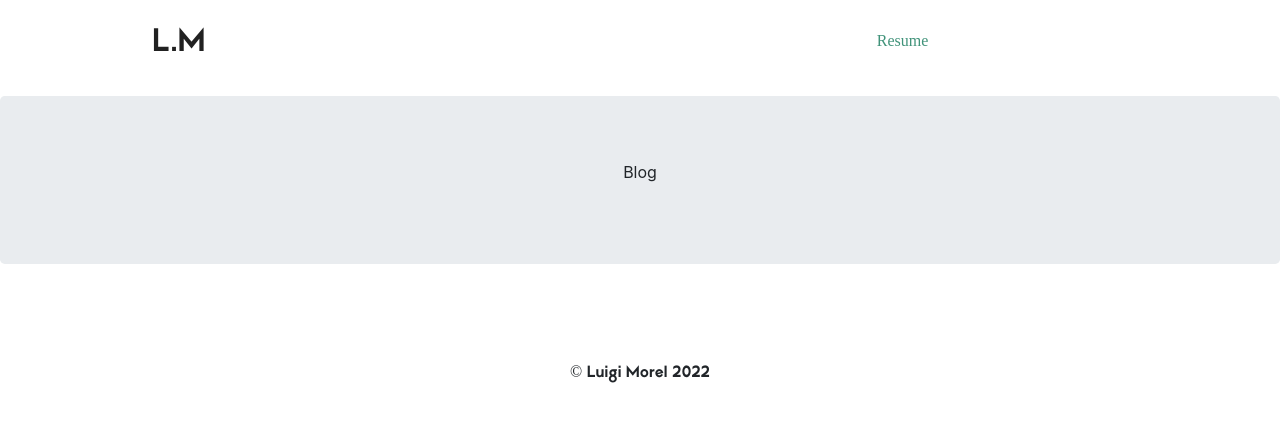
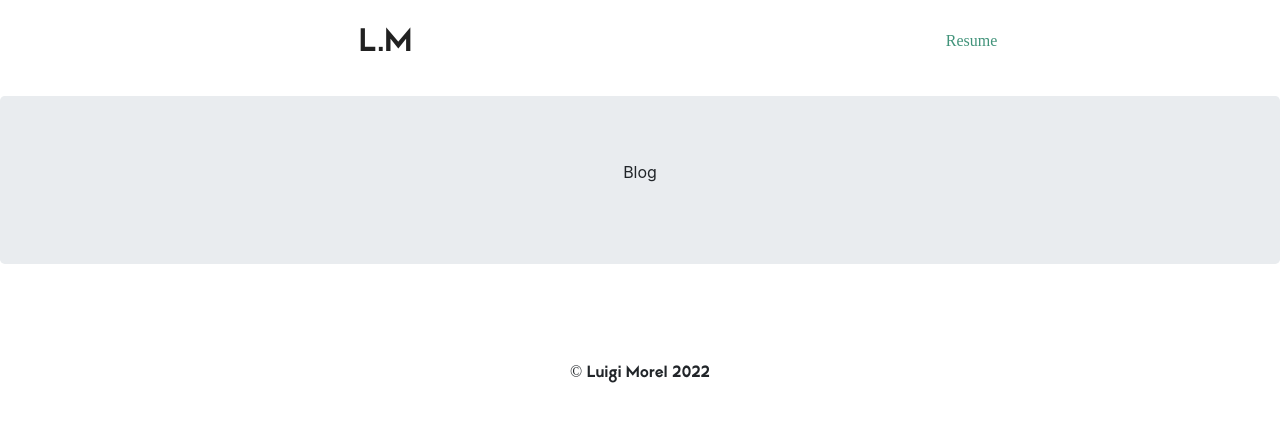
Before and after one commit to morelmiles/portfolio, a React (Create React App) app: page /blog in a window 1280 px wide. Shown: the top 422 px of the page. Built offline with nearby package versions, Linux system fonts and the light colour scheme.

Commit message:
fix: format, add new styles

```diff
--- a/src/index.css
+++ b/src/index.css
@@ -21,8 +21,11 @@ body {
   scroll-behavior: smooth;
   padding: 0;
   box-sizing: border-box;
+  cursor: url('./assets/img/cursor.png'), url('./assets/img/cursor.cur'),
+    default;
   background-color: var(--bgColor);
 }
+
 @font-face {
   font-family: 'AtamiBold';
   src: url('./assets/fonts/Atami-Bold.woff');
@@ -50,9 +53,13 @@ a:hover {
 
 .name__logo {
   font-family: 'AtamiBold';
-    margin-left: 3rem;
+  margin-left: auto;
   font-size: 2rem;
   color: var(--primaryDark);
+}
+
+.hero-section {
+  margin-bottom: 100px;
 }
 
 .nav__link {
@@ -62,6 +69,8 @@ a:hover {
 .nav__bar {
   height: 5rem;
   margin-left: 100px;
+  display: flex;
+  margin-bottom: 2rem;
 }
 
 nav {
@@ -94,14 +103,18 @@ nav {
 .hero__icons {
   font-size: 1.8rem;
   color: var(--iconColor);
+  transition: 0.3s;
 }
 
+.hero__icons {
+  transform: scale(1.2);
+}
 .icons__container {
   margin: 0 auto;
 }
+
 @media screen and (max-width: 768px) {
   .name__logo {
-        margin-left: 0.5rem;
     font-size: 1rem;
     display: none;
   }
@@ -121,13 +134,13 @@ nav {
 
   .nav__link {
     padding: 0;
-    }
-    .nav__link {
     margin-left: 0;
   }
+
   .nav__bar {
     margin-left: '0';
   }
+
   nav {
     margin-left: 0;
   }
@@ -135,8 +148,13 @@ nav {
   .hero__img {
     margin-bottom: 2rem;
   }
+
   .hero__para {
     margin-right: 0;
+  }
+
+  .hero-section {
+    margin-bottom: 20px;
   }
 }
 
@@ -172,6 +190,7 @@ h4 .heading {
     font-size: 3rem;
     padding: 0 1rem;
   }
+
   .project__card {
     margin-right: 0.5rem;
     margin-bottom: 0.5rem;
@@ -218,10 +237,24 @@ option:first-child {
 }
 
 /* PROJECTS */
+.card {
+  transition: 0.2s;
+}
+
+.card:hover {
+  transform: scale(1.1);
+}
 
 .project__card {
-    box-shadow: 1px 1px #212121, -1px -1px -1px -1px #ffffff !important;
   margin-bottom: 2rem;
+}
+
+.project__card:hover {
+  border: none;
+}
+
+.card {
+  border: 0;
 }
 
 .projects__row {
```
Lines whose indentation alone changed are shown as unchanged.
